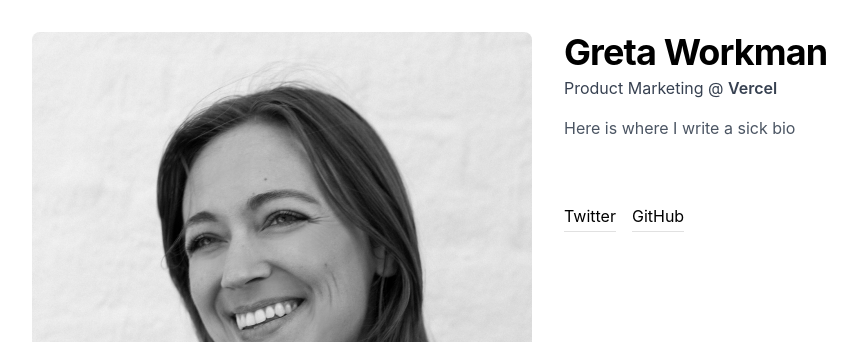
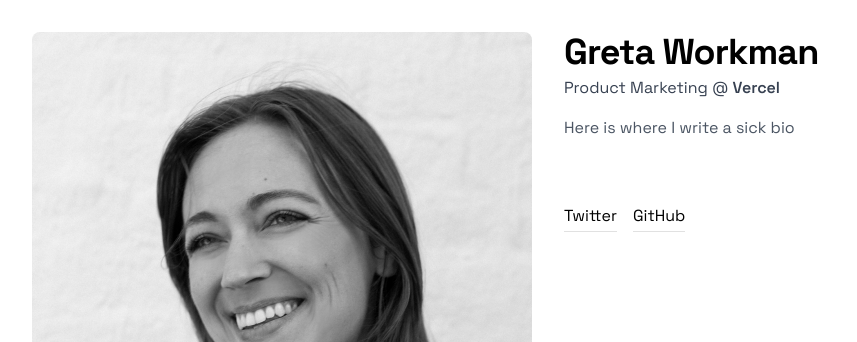
Before and after one commit to greetah/home, a Next.js app: page / in a window 1280 px wide. Shown: the top 342 px of the page, without its empty margins (112-969 px from the left). Built offline with nearby package versions, Linux system fonts and the light colour scheme.

Commit message:
next font working

```diff
--- a/package.json
+++ b/package.json
@@ -9,6 +9,7 @@
     "lint": "next lint"
   },
   "dependencies": {
+    "@next/font": "^13.1.1",
     "motion": "^10.14.3",
     "next": "13.0.1",
     "querystring": "^0.2.0",
--- a/pages/_app.js
+++ b/pages/_app.js
@@ -1,6 +1,12 @@
-import "../styles/globals.css"
+import "../styles/globals.css";
+import { Space_Grotesk } from "@next/font/google";
+
+const space = Space_Grotesk({ subsets: ["latin"] });
 
 export default function MyApp({ Component, pageProps }) {
-
-  return <Component {...pageProps} />
+  return (
+    <main className={space.className}>
+      <Component {...pageProps} />
+    </main>
+  );
 }
--- a/tailwind.config.js
+++ b/tailwind.config.js
@@ -1,23 +1,24 @@
 /** @type {import('tailwindcss').Config} */
 
-const colors = require('tailwindcss/colors')
+const colors = require("tailwindcss/colors");
 
 module.exports = {
   content: [
     "./pages/**/*.{js,ts,jsx,tsx}",
-    "./components/**/*.{js,ts,jsx,tsx}"],
-  darkMode: 'class',
+    "./components/**/*.{js,ts,jsx,tsx}",
+  ],
+  darkMode: "class",
 
   theme: {
     screens: {
-      sm: '480px',
-      md: '768px',
-      lg: '976px',
-      xl: '1440px',
+      sm: "480px",
+      md: "768px",
+      lg: "976px",
+      xl: "1440px",
     },
     colors: {
-      transparent: 'transparent',
-      current: 'currentColor',
+      transparent: "transparent",
+      current: "currentColor",
       black: colors.black,
       white: colors.white,
       gray: colors.gray,
@@ -26,9 +27,9 @@ module.exports = {
       yellow: colors.yellow,
     },
     fontFamily: {
-      sans: ['Inter', 'sans-serif'],
-      serif: ['Merriweather', 'serif'],
-      mono: ['ui-monospace', 'SFMono-Regular']
-    }
-  }
-  }
+      sans: ["Space Grotesk", "sans-serif"],
+      serif: ["Merriweather", "serif"],
+      mono: ["ui-monospace", "SFMono-Regular"],
+    },
+  },
+};
```
Also changed, not shown: 1 other file (tests, documents, lock files or other folders).
